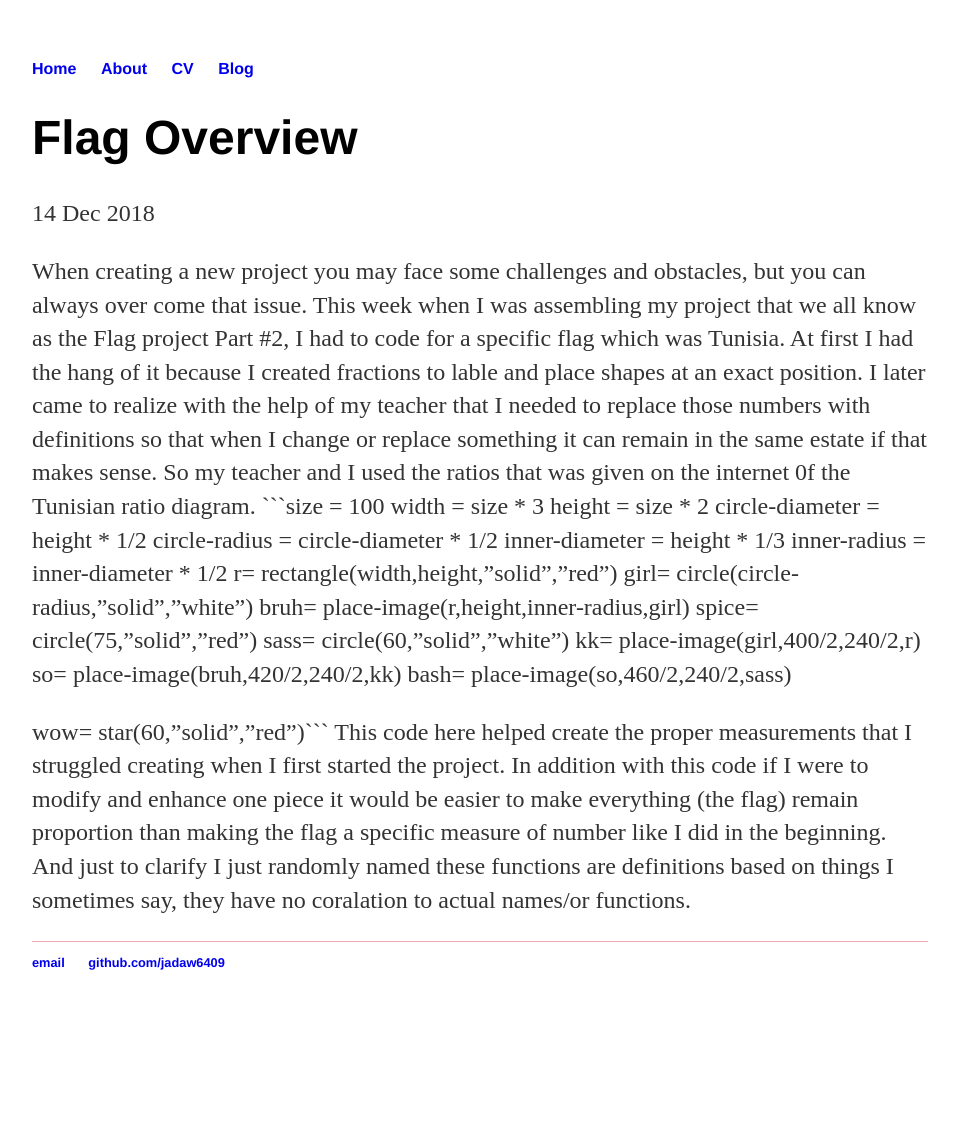
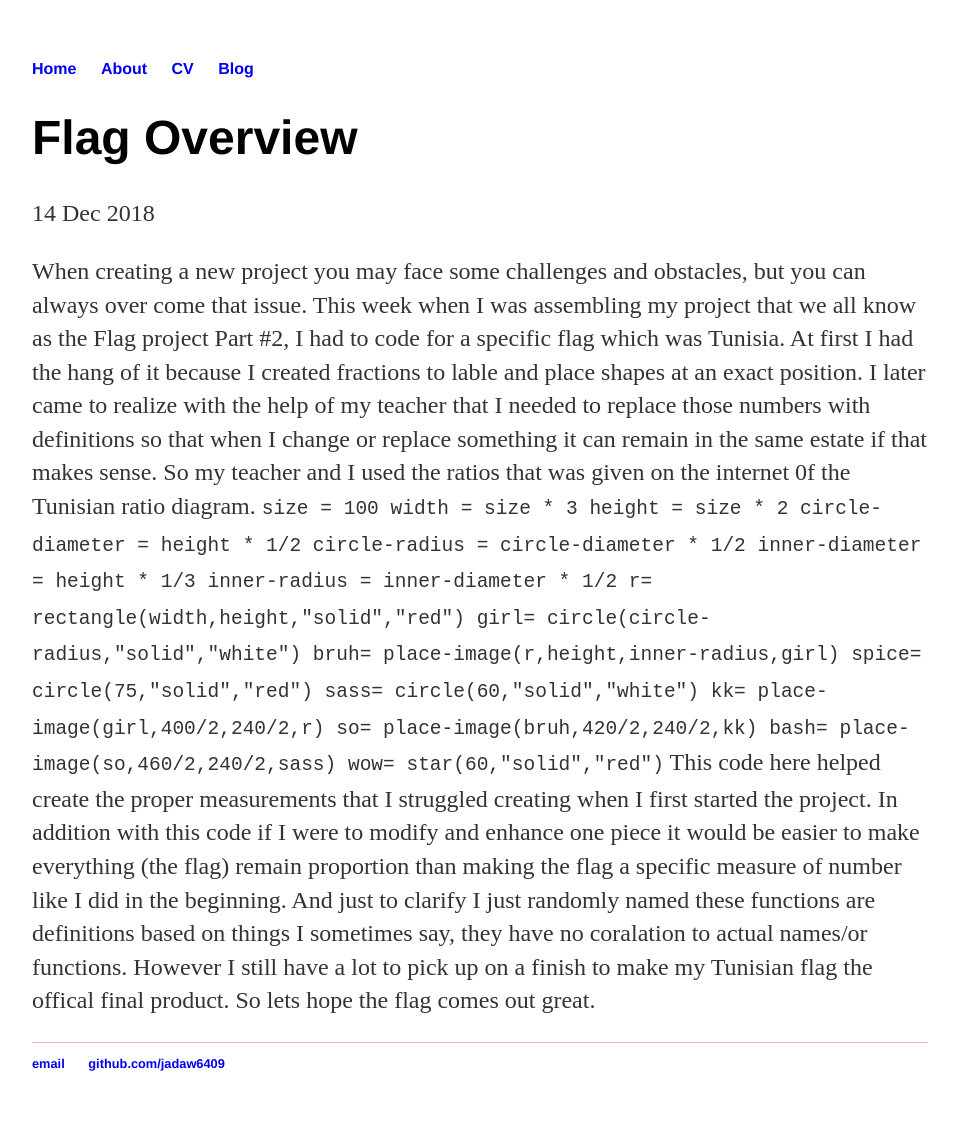
Before and after one commit to jadaw6409/jadaw6409.github.io, a Jekyll site: the page built from _posts/2018-12-14-flag-overview.md, in a window 1280 px wide. Shown: the whole page, without its empty margins (160-1117 px from the left). Built offline with Jekyll 4.4.1, drawn with Linux system fonts in a browser that asks for light colours; before the commit the page ends 1030 px from its top, so only the background shows below that.

Commit message:
Update 2018-12-14-flag-overview.md

````diff
--- a/_posts/2018-12-14-flag-overview.md
+++ b/_posts/2018-12-14-flag-overview.md
@@ -20,6 +20,5 @@ sass= circle(60,"solid","white")
 kk= place-image(girl,400/2,240/2,r)
 so= place-image(bruh,420/2,240/2,kk)
 bash= place-image(so,460/2,240/2,sass)
-
 wow= star(60,"solid","red")```
-This code here helped create the proper measurements that I struggled creating when I first started the project. In addition with this code if I were to modify and enhance one piece it would be easier to make everything (the flag) remain proportion than making the flag a specific measure of number like I did in the beginning. And just to clarify I just randomly named these functions are definitions based on things I sometimes say, they have no coralation to actual names/or functions.
+This code here helped create the proper measurements that I struggled creating when I first started the project. In addition with this code if I were to modify and enhance one piece it would be easier to make everything (the flag) remain proportion than making the flag a specific measure of number like I did in the beginning. And just to clarify I just randomly named these functions are definitions based on things I sometimes say, they have no coralation to actual names/or functions. However I still have a lot to pick up on a finish to make my Tunisian flag the offical final product. So lets hope the flag comes out great.
````
